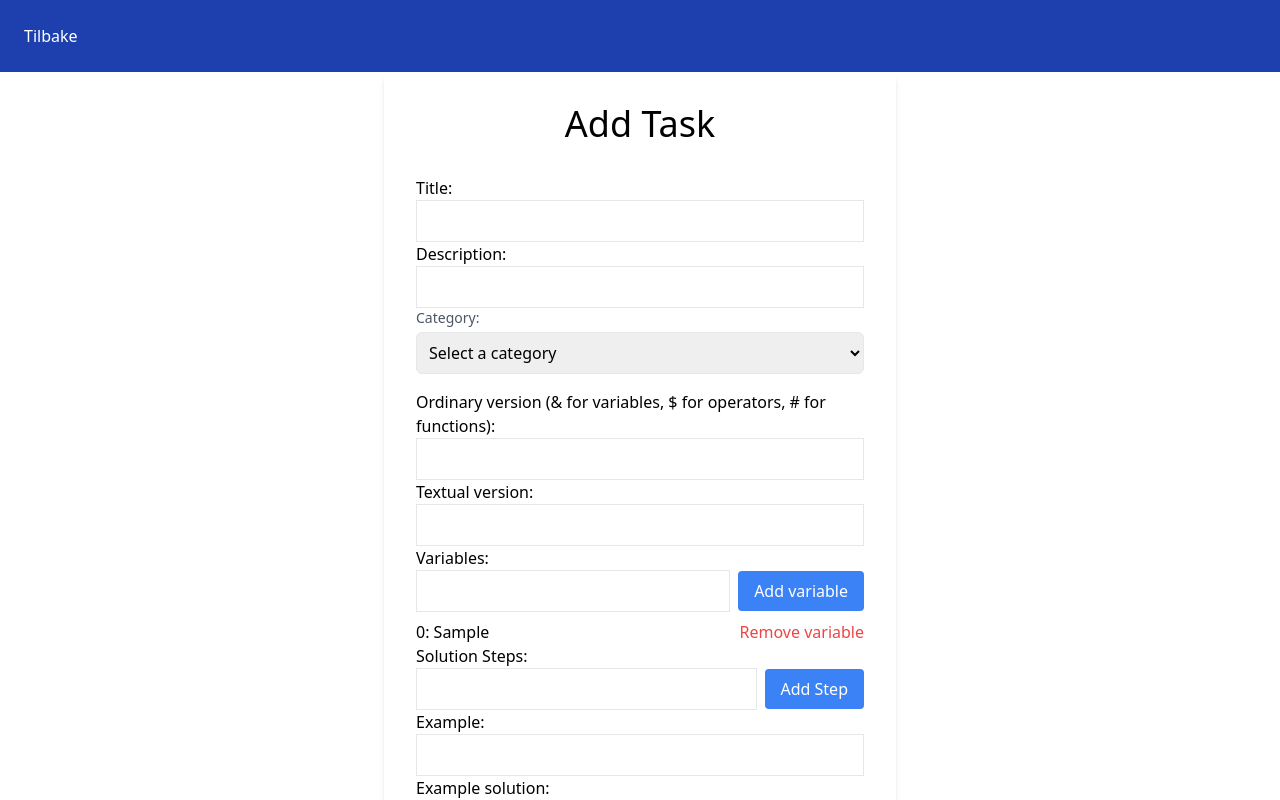
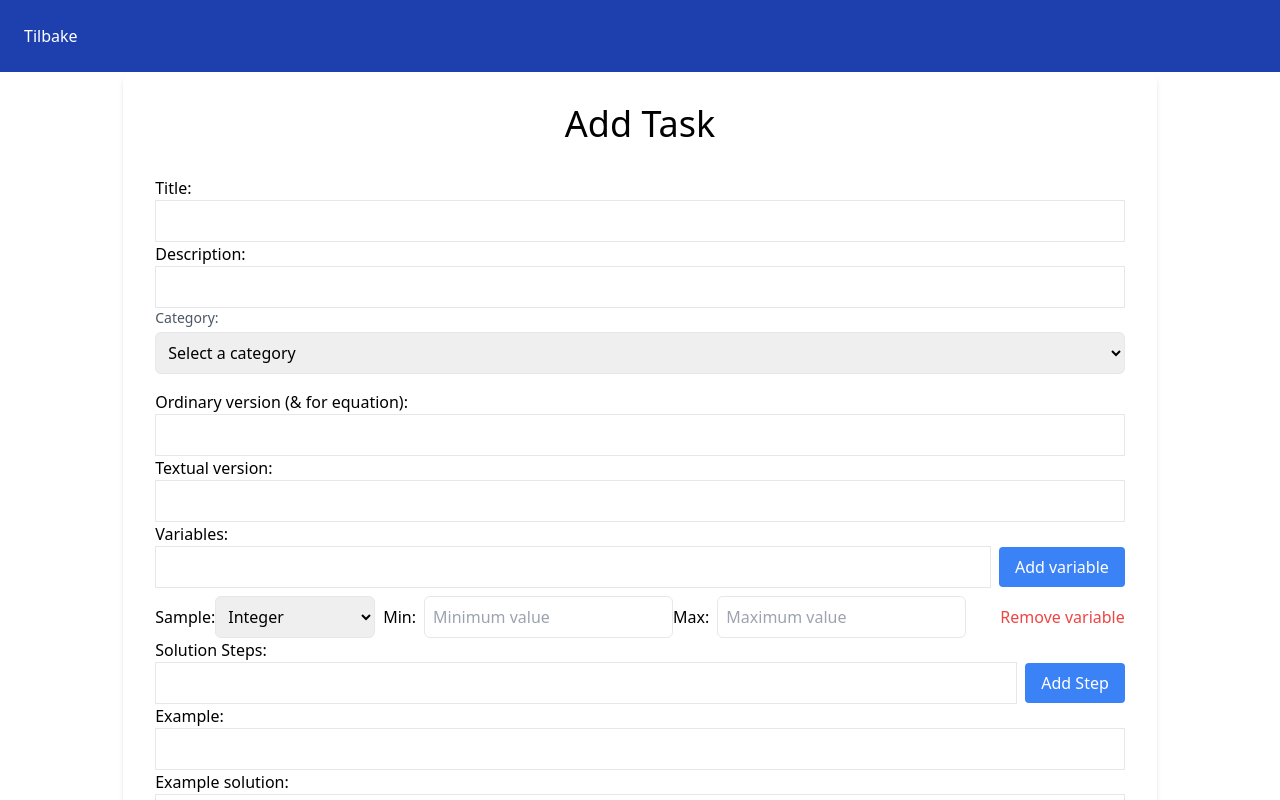
Before and after one commit to heiken1108/Eksamensbrettern, a Next.js app: page /tasks/add in a window 1280 px wide. Both pictures are taken after typing "Sample" into the empty fields and a click on the button "Add variable". Shown: the top 800 px of the page. Built offline with nearby package versions, Linux system fonts and the light colour scheme.

Commit message:
Reworked variable-system

```diff
--- a/src/data/types.ts
+++ b/src/data/types.ts
@@ -7,12 +7,30 @@ export interface ITask {
     ordinaryVersion: string;
     textualVersion: string;
     solutionSteps: string[];
-    variables: string[];
-    operators?: string[]; //Dårlig at den bae er ?, men blir sånn nå ass
+    variables: Variable[];
+    operators?: string[]; //Dårlig at den bare er ?, men blir sånn nå ass
     example: string;
     exampleSolution: string;
     category: string;
     decimals: number;
+}
+
+export interface VariableDomain {
+    min?: number;
+    max?: number;
+    stepSize?: number;
+    values?: number[];
+    maxDecimals?: number;
+}
+
+export const VariableTypes = [
+    "Integer", "Semicontinuous", "Continuous", "Specific"
+]
+
+export interface Variable {
+    name: string;
+    type: "Integer" | "Semicontinuous" | "Continuous" | "Specific";
+    domain: VariableDomain;
 }
 
 export type TaskVariant = {
--- a/src/lib/api.ts
+++ b/src/lib/api.ts
@@ -1,3 +1,5 @@
+import { ObjectId } from "mongodb";
+import clientPromise from "../../lib/mongodb";
 import { ITask } from "../data/types";
 
 export async function getAllTasks() {
@@ -16,6 +18,15 @@ export async function getTaskById(id: string) {
     return data;
 }
 
+export async function getTaskByIdFaster(id: string) { //Synes vel uansett at opplegget med å fetche fra API er ganske dust. Men det får gå for nå
+    const db = (await clientPromise).db("BrettEksamen");
+
+    const task = await db.collection("tasks").findOne({
+        _id: new ObjectId(id)
+    });
+    return task;
+}
+
 export async function createTask(task: ITask) {
     const res = await fetch("/api/tasks", { //Hvorfor må den ha sånn fakka link?
         method: "POST",
--- a/src/pages/api/tasks.js
+++ b/src/pages/api/tasks.js
@@ -19,8 +19,6 @@ export default async function handler(req, res) {
             break;
     }
 
-
-
     async function getTasks() {
         const tasks = await db.collection("tasks").find({}).toArray();
         res.json(tasks);
--- a/src/pages/tasks/[id].tsx
+++ b/src/pages/tasks/[id].tsx
@@ -20,7 +20,7 @@ export default function Task({ task, variant }: InferGetServerSidePropsType<type
                     <h1 className="text-2xl font-bold mb-4">{task.title}</h1>
                     <p className="text-gray-600 mb-4">{variant.variant}</p>
                     <p className="text-gray-700 mb-4">Category: {task.category}</p>
-                    <p className="text-gray-700 mb-4">Maks antall desimaler: {task.decimals}</p>
+                    <p className="text-gray-700 mb-4">Bruk maksimalt {task.decimals} desimaler i svaret</p>
 
                     <label className="block mb-4">
                         Your Answer:
@@ -55,7 +55,6 @@ export async function getServerSideProps(context: any) {
     const { id } = context.query;
 
     const task = await getTaskById(id);
-    //const variant = createVariant(task);
     const variant = createTaskVariant(task);
     return {
         props: {
--- a/src/pages/tasks/add.tsx
+++ b/src/pages/tasks/add.tsx
@@ -1,15 +1,17 @@
 import { useState } from "react";
-import { ITask } from "../../data/types";
+import { ITask, Variable, VariableTypes } from "../../data/types";
 import { createTask } from "../../lib/api";
 import categories from "../../data/categories";
+import { useRouter } from "next/router";
 
 export default function AddTask() {
+    const router = useRouter();
 
     const [title, setTitle] = useState<string>("");
     const [description, setDescription] = useState<string>("");
     const [ordinaryVersion, setOrdinaryVersion] = useState<string>("");
     const [textualVersion, setTextualVersion] = useState<string>("");
-    const [variables, setVariables] = useState<string[]>([]);
+    const [variables, setVariables] = useState<Variable[]>([]);
     const [newVariable, setNewVariable] = useState<string>("");
     const [solutionSteps, setSolutionSteps] = useState<string[]>([]);
     const [newStep, setNewStep] = useState<string>("");
@@ -34,8 +36,15 @@ export default function AddTask() {
             category: category,
             decimals: decimals,
         }
-        await createTask(task);
-        emptyForm();
+        //await createTask(task);
+        const res = await fetch("/api/tasks", { //Denne må være her av en eller annen grunn, sier den ikke finner dns-module...
+            method: "POST",
+            headers: {
+                'Content-Type': 'application/json'
+            },
+            body: JSON.stringify(task)
+        });
+        router.push(".")
     }
 
     const handleAddStep = () => {
@@ -47,29 +56,56 @@ export default function AddTask() {
 
     const handleAddVariable = () => {
         if (newVariable.trim() !== '') {
-            setVariables([...variables, newVariable]);
+            const newVariableObject: Variable = {
+                name: newVariable,
+                type: "Integer",
+                domain: {}
+            }
+            setVariables([...variables, newVariableObject]);
             setNewVariable('');
         }
-    };
+    }
 
-    function emptyForm() {
-        setTitle("");
-        setDescription("");
-        setOrdinaryVersion("");
-        setTextualVersion("");
-        setVariables([]);
-        setNewVariable("");
-        setSolutionSteps([]);
-        setNewStep("");
-        setExample("");
-        setExampleSolution("");
-        setCategory("");
-        setDecimals(0);
+    const handleChangeVariableType = (value: string, index: number) => {
+        const newVariables = [...variables];
+        newVariables[index].type = value as "Integer" | "Semicontinuous" | "Continuous" | "Specific";
+        setVariables(newVariables);
+    }
+
+    //Kan det gjøres på en bedre måte enn å ha mange forskjelige funksjoner som gjør nesten samme greia? Svaret er nok ja
+    const handleChangeMin = (value: string, index: number) => {
+        const newVariables = [...variables];
+        newVariables[index].domain.min = Number(value);
+        setVariables(newVariables);
+    }
+
+    const handleChangeMax = (value: string, index: number) => {
+        const newVariables = [...variables];
+        newVariables[index].domain.max = Number(value);
+        setVariables(newVariables);
+    }
+
+    const handleChangeStepsize = (value: string, index: number) => {
+        const newVariables = [...variables];
+        newVariables[index].domain.stepSize = Number(value);
+        setVariables(newVariables);
+    }
+
+    const handleChangeMaxDecimals = (value: string, index: number) => {
+        const newVariables = [...variables];
+        newVariables[index].domain.maxDecimals = Number(value);
+        setVariables(newVariables);
+    }
+
+    const handleChangeValues = (values: string, index: number) => {
+        const newVariables = [...variables];
+        newVariables[index].domain.values = values.split(",").map(value => Number(value));
+        setVariables(newVariables);
     }
 
     return (
         <div className="min-h-screen flex items-center justify-center">
-            <div className="w-full max-w-lg p-8 bg-white rounded-lg shadow-md">
+            <div className="w-full max-w-max p-8 bg-white rounded-lg shadow-md">
                 <h1 className="text-4xl mb-8 text-center">Add Task</h1>
                 <form onSubmit={handleSubmit}>
                 <label className="mb-4" htmlFor="title">
@@ -115,7 +151,7 @@ export default function AddTask() {
             </select>
             </div>
             <label className="mb-4" htmlFor="ordinaryVersion">
-                Ordinary version (& for variables, $ for operators, # for functions):
+                Ordinary version (& for equation):
                 <input
                     className="border p-2 w-full"
                     type="text"
@@ -158,9 +194,62 @@ export default function AddTask() {
                 <div>
                     {variables.map((step, index) => (
                     <div key={index} className="flex items-center justify-between mt-2">
-                        <span>{index}: {variables[index]}</span>
+                        <span>{variables[index].name}:</span>
+                        <div className="flex-1 items-center space-x-2 w-full">
+                        <select
+                            className="flex-1 border p-2 rounded-md mr-2"
+                            name="variableType"
+                            id="variableType"
+                            required
+                            onChange={(e) => handleChangeVariableType(e.target.value, index)} //Nå lurer jeg på om set-en ikke er satt før man sender, TODO: Sjekke dette
+                        >
+                            {VariableTypes.map((variableType) => (
+                                <option key={variableType} value={variableType}>
+                                    {variableType}
+                                </option>
+                            ))}
+                        </select>
+                        {variables[index].type === "Integer" && (
+                            <>
+                                Min:
+                                <input required className="flex-1 border p-2 rounded-md" type="text" placeholder="Minimum value" onChange={(e) => handleChangeMin(e.target.value, index)}/>
+                                Max:
+                                <input required className="flex-1 border p-2 rounded-md" type="text" placeholder="Maximum value" onChange={(e) => handleChangeMax(e.target.value, index)}/>
+                            </>
+                        )}
+
+                        {variables[index].type === "Semicontinuous" && (
+                            <>
+                                Min:
+                                <input required className="flex-1 border p-2 rounded-md" type="text" placeholder="Minimum value" onChange={(e) => handleChangeMin(e.target.value, index)}/>
+                                Max:
+                                <input required className="flex-1 border p-2 rounded-md" type="text" placeholder="Maximum value" onChange={(e) => handleChangeMax(e.target.value, index)}/>
+                                Stepsize:
+                                <input required className="flex-1 border p-2 rounded-md" type="text" placeholder="Stepsize" onChange={(e) => handleChangeStepsize(e.target.value, index)}/>
+                            </>
+                        )}
+
+                        {variables[index].type === "Continuous" && (
+                            <>
+                                Min:
+                                <input required className="flex-1 border p-2 rounded-md" type="text" placeholder="Minimum value" onChange={(e) => handleChangeMin(e.target.value, index)}/>
+                                Max:
+                                <input required className="flex-1 border p-2 rounded-md" type="text" placeholder="Maximum value" onChange={(e) => handleChangeMax(e.target.value, index)}/>
+                                Max decimals:
+                                <input required className="flex-1 border p-2 rounded-md" type="text" placeholder="Maximum decimals" onChange={(e) => handleChangeMaxDecimals(e.target.value, index)}/>
+                            </>
+                        )}
+
+                        {variables[index].type === "Specific" && (
+                            <>
+                            Values (comma-separated):
+                            <input required className="flex-1 border p-2 rounded-md" type="text" placeholder="E.g 1,2,3" onChange={(e) => handleChangeValues(e.target.value, index)}/>
+                            </>
+                        )}
+
+                        </div>
                         <button
-                            className="text-red-500"
+                            className="text-red-500 ml-2"
                             type="button"
                             onClick={() => {
                             const newVariables = [...variables];
```
Also changed, not shown: src/lib/taskHandling.ts (+42 -3 lines), src/pages/index.tsx (+1 -19 lines), src/data/notat.txt (deleted).
